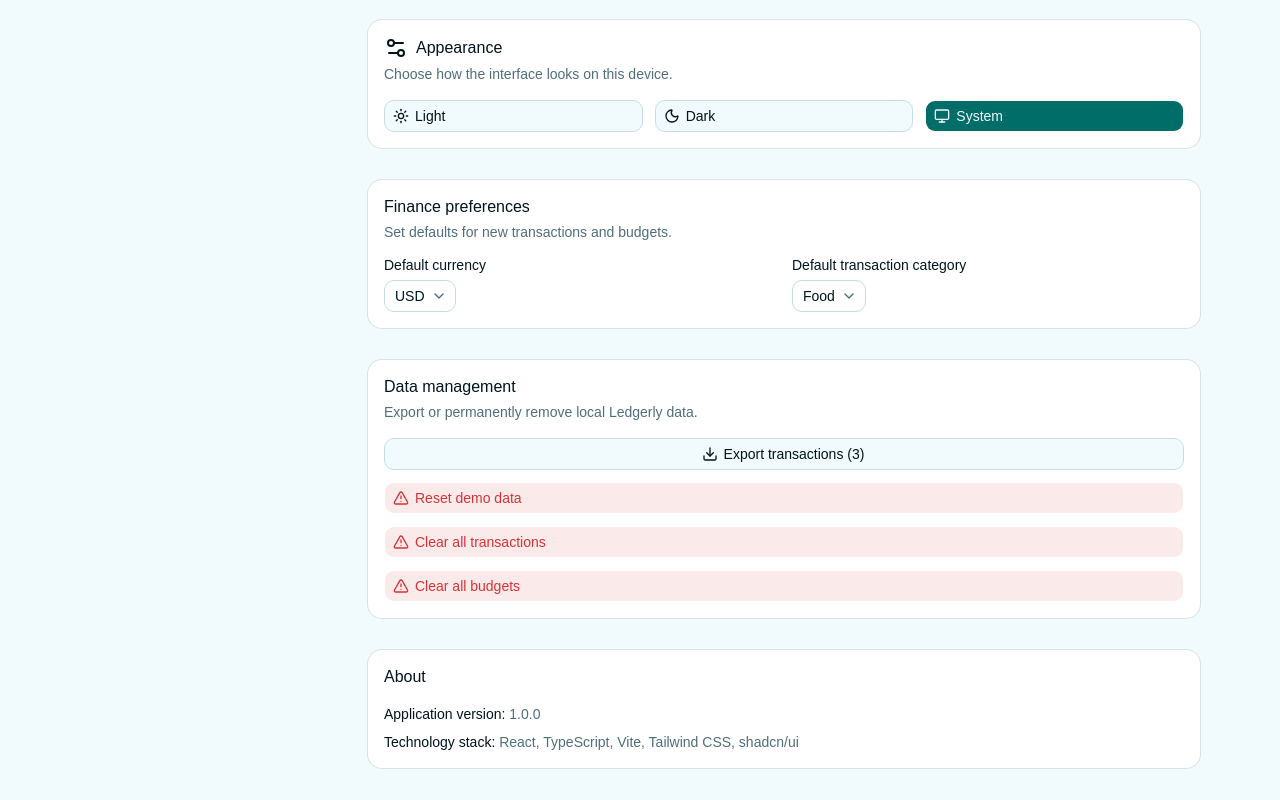
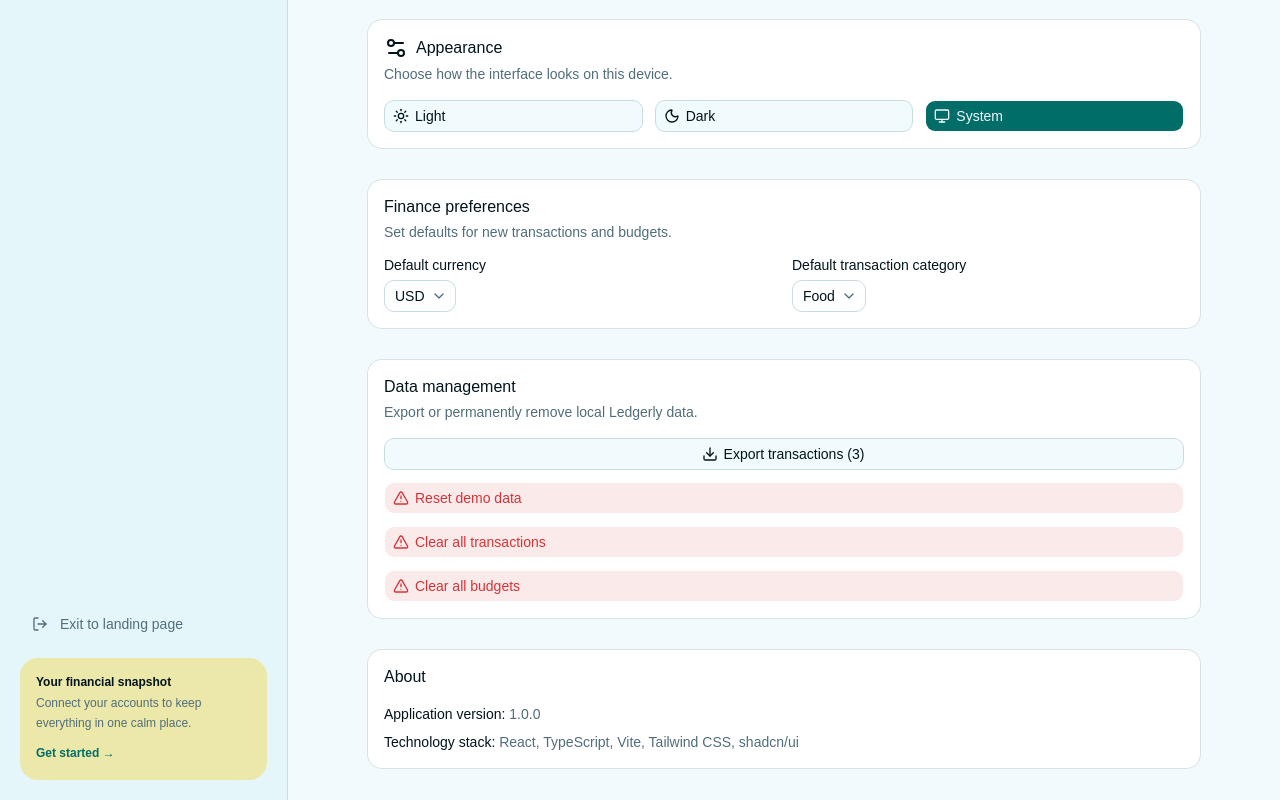
Before and after one commit to AljayDinoy69/finance-control, a React (Vite) app: page /settings in a window 1280 px wide. Shown: the part 474-1274 px from the top of the page. Built offline with nearby package versions, Linux system fonts and the light colour scheme.

Commit message:
Fix sidebar visibility and add landing exit

```diff
--- a/src/components/layout/Sidebar.tsx
+++ b/src/components/layout/Sidebar.tsx
@@ -1,12 +1,11 @@
 import { NavLink } from 'react-router-dom'
-import { BarChart3, CreditCard, LayoutDashboard, PieChart, Settings, Wallet, X } from 'lucide-react'
-import { motion } from 'motion/react'
+import { BarChart3, CreditCard, LayoutDashboard, PieChart, Settings, Wallet, X, LogOut } from 'lucide-react'
 
 const links = [{ to: '/dashboard', label: 'Overview', icon: LayoutDashboard }, { to: '/transactions', label: 'Transactions', icon: CreditCard }, { to: '/budgets', label: 'Budgets', icon: Wallet }, { to: '/reports', label: 'Reports', icon: BarChart3 }, { to: '/settings', label: 'Settings', icon: Settings }]
 export default function Sidebar({ open, onClose }: { open: boolean; onClose: () => void }) {
-  return <><div className={`fixed inset-0 z-30 bg-foreground/20 backdrop-blur-sm lg:hidden ${open ? 'block' : 'hidden'}`} onClick={onClose} /><motion.aside initial={false} animate={{ x: open ? 0 : '-100%' }} className="fixed inset-y-0 left-0 z-40 flex w-72 flex-col border-r border-border bg-sidebar p-5 lg:static lg:translate-x-0">
-    <div className="flex items-center justify-between px-2"><div className="flex items-center gap-3"><div className="grid size-9 place-items-center rounded-xl bg-primary text-primary-foreground"><PieChart className="size-5" /></div><div><p className="font-mono text-sm font-bold tracking-tight">ledgerly</p><p className="text-xs text-muted-foreground">Personal finance</p></div></div><button className="lg:hidden" onClick={onClose} aria-label="Close menu"><X className="size-5" /></button></div>
+  return <><div className={`fixed inset-0 z-30 bg-foreground/20 backdrop-blur-sm md:hidden ${open ? 'block' : 'hidden'}`} onClick={onClose} /><aside className={`fixed inset-y-0 left-0 z-40 flex w-72 -translate-x-full flex-col border-r border-border bg-sidebar p-5 transition-transform duration-200 md:static md:translate-x-0 ${open ? 'translate-x-0' : ''}`}>
+    <div className="flex items-center justify-between px-2"><div className="flex items-center gap-3"><div className="grid size-9 place-items-center rounded-xl bg-primary text-primary-foreground"><PieChart className="size-5" /></div><div><p className="font-mono text-sm font-bold tracking-tight">ledgerly</p><p className="text-xs text-muted-foreground">Personal finance</p></div></div><button className="md:hidden" onClick={onClose} aria-label="Close menu"><X className="size-5" /></button></div>
     <div className="mt-10 flex flex-col gap-1"><p className="px-3 pb-2 text-[10px] font-bold uppercase tracking-[0.2em] text-muted-foreground">Workspace</p>{links.map(({ to, label, icon: Icon }) => <NavLink key={to} to={to} onClick={onClose} className={({ isActive }) => `flex items-center gap-3 rounded-xl px-3 py-3 text-sm font-medium transition-colors ${isActive ? 'bg-primary text-primary-foreground shadow-sm' : 'text-muted-foreground hover:bg-accent hover:text-foreground'}`}><Icon className="size-4" />{label}</NavLink>)}</div>
-    <div className="mt-auto rounded-2xl bg-accent p-4"><p className="text-xs font-semibold">Your financial snapshot</p><p className="mt-1 text-xs leading-relaxed text-muted-foreground">Connect your accounts to keep everything in one calm place.</p><button className="mt-3 text-xs font-bold text-primary">Get started →</button></div>
-  </motion.aside></>
+    <NavLink to="/" onClick={onClose} className="mt-auto flex items-center gap-3 rounded-xl px-3 py-3 text-sm font-medium text-muted-foreground transition-colors hover:bg-accent hover:text-foreground"><LogOut className="size-4" />Exit to landing page</NavLink><div className="mt-3 rounded-2xl bg-accent p-4"><p className="text-xs font-semibold">Your financial snapshot</p><p className="mt-1 text-xs leading-relaxed text-muted-foreground">Connect your accounts to keep everything in one calm place.</p><button className="mt-3 text-xs font-bold text-primary">Get started →</button></div>
+  </aside></>
 }
```
Also changed, not shown: src/components/layout/TopNav.tsx (+1 -1 lines), 5 other files (tests, documents, lock files or other folders).
